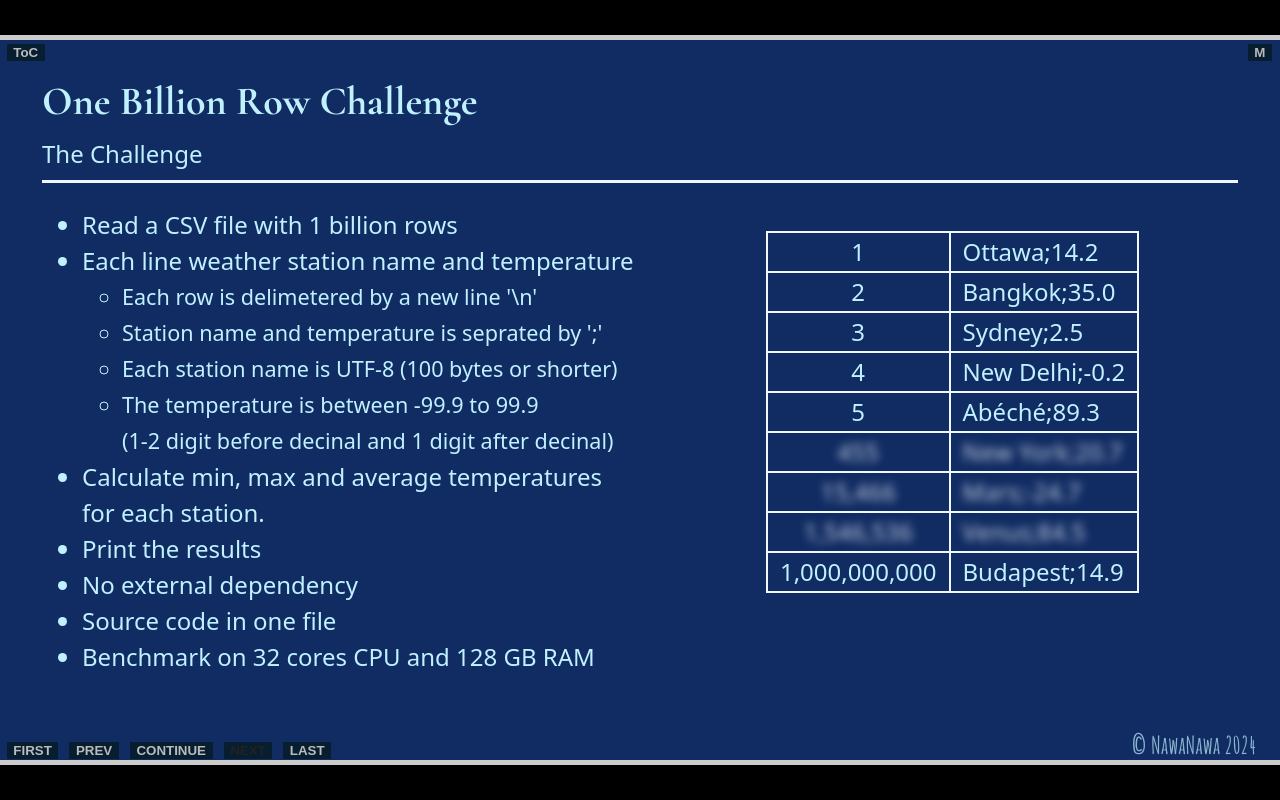
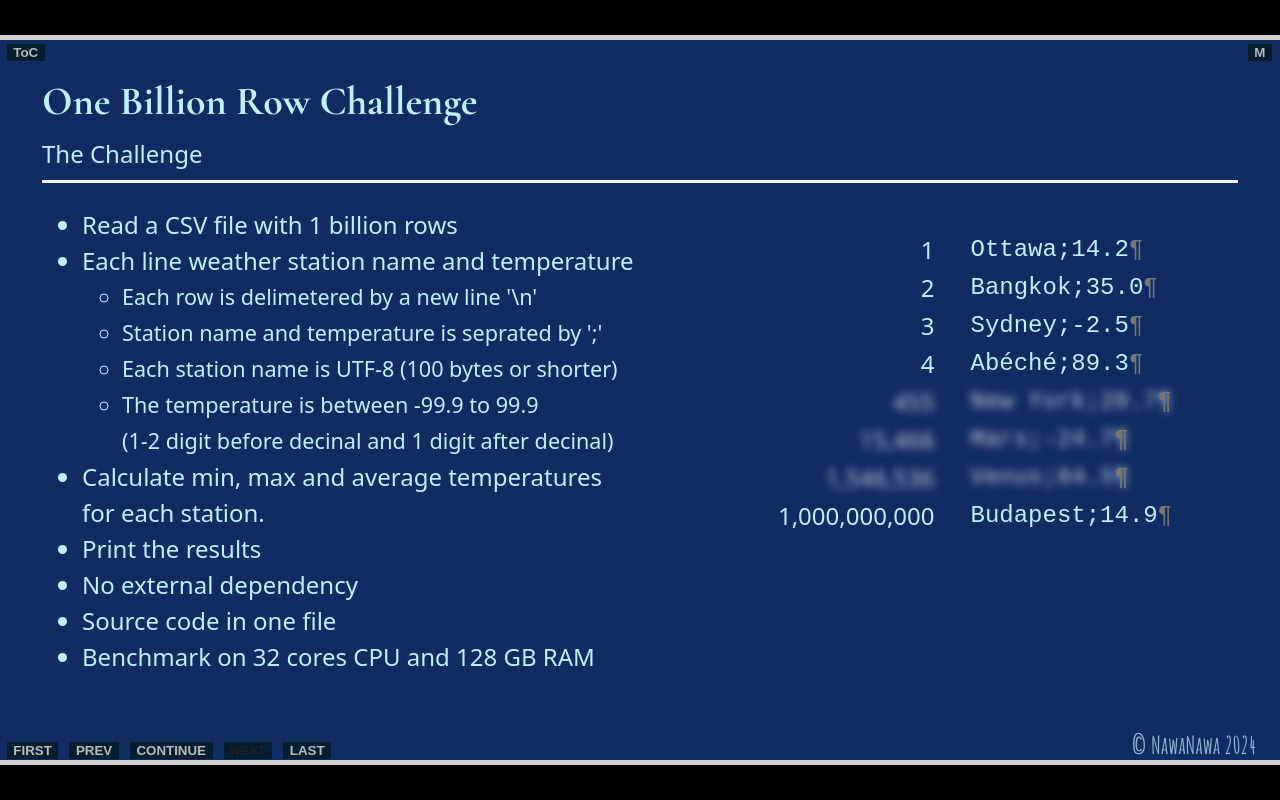
Before and after one commit to NawaMan/OneBRC, a SvelteKit app in the folder docs-src/: page /introduction.html in a window 1280 px wide. Built offline with nearby package versions, Linux system fonts and the light colour scheme.

Commit message:
Show the rows as text.

```diff
--- a/docs-src/src/routes/+layout.svelte
+++ b/docs-src/src/routes/+layout.svelte
@@ -83,7 +83,6 @@
 		color: #C0F1FF;
 		background: #112c63;
 		font-family: 'Noto Sans', 'Cormorant Garamond', serif;
-		/* font-family: 'Cormorant Garamond' Bold, serif; */
-		transition: all 0.3s ease; /* Smooth transition */
+		transition: all 0.3s ease;
 	}
 </style>
--- a/docs-src/src/routes/introduction.html/+page.svelte
+++ b/docs-src/src/routes/introduction.html/+page.svelte
@@ -28,12 +28,21 @@
 	.right table,
 	.right table td {
 		border-collapse: collapse;
-		border: 2px solid aliceblue;
+		border: none;
 		padding-left: 0.5em;
 		padding-right: 0.5em;
 	}
 	.right table td:first-child {
-		text-align: center;
+		text-align: right;
+	}
+	.right table td:last-child {
+		padding-left: 1em;
+		border: none;
+		font-family: 'Courier New', Courier, monospace;
+	}
+	.right table td:last-child::after {
+		content: "¶";
+		color: #777;
 	}
 	.blur {
 		color: transparent; /* Make the text itself invisible */
@@ -69,9 +78,8 @@
 		<table>
 			<tr><td>1</td><td>Ottawa;14.2</td></tr>
 			<tr><td>2</td><td>Bangkok;35.0</td></tr>
-			<tr><td>3</td><td>Sydney;2.5</td></tr>
-			<tr><td>4</td><td>New Delhi;-0.2</td></tr>
-			<tr><td>5</td><td>Abéché;89.3</td></tr>
+			<tr><td>3</td><td>Sydney;-2.5</td></tr>
+			<tr><td>4</td><td>Abéché;89.3</td></tr>
 			<tr class="blur"><td>455</td><td>New York;20.7</td></tr>
 			<tr class="blur"><td>15,466</td><td>Mars;-24.7</td></tr>
 			<tr class="blur"><td>1,546,536</td><td>Venus;84.5</td></tr>
```
Also changed, not shown: 23 other files (tests, documents, lock files or other folders).
